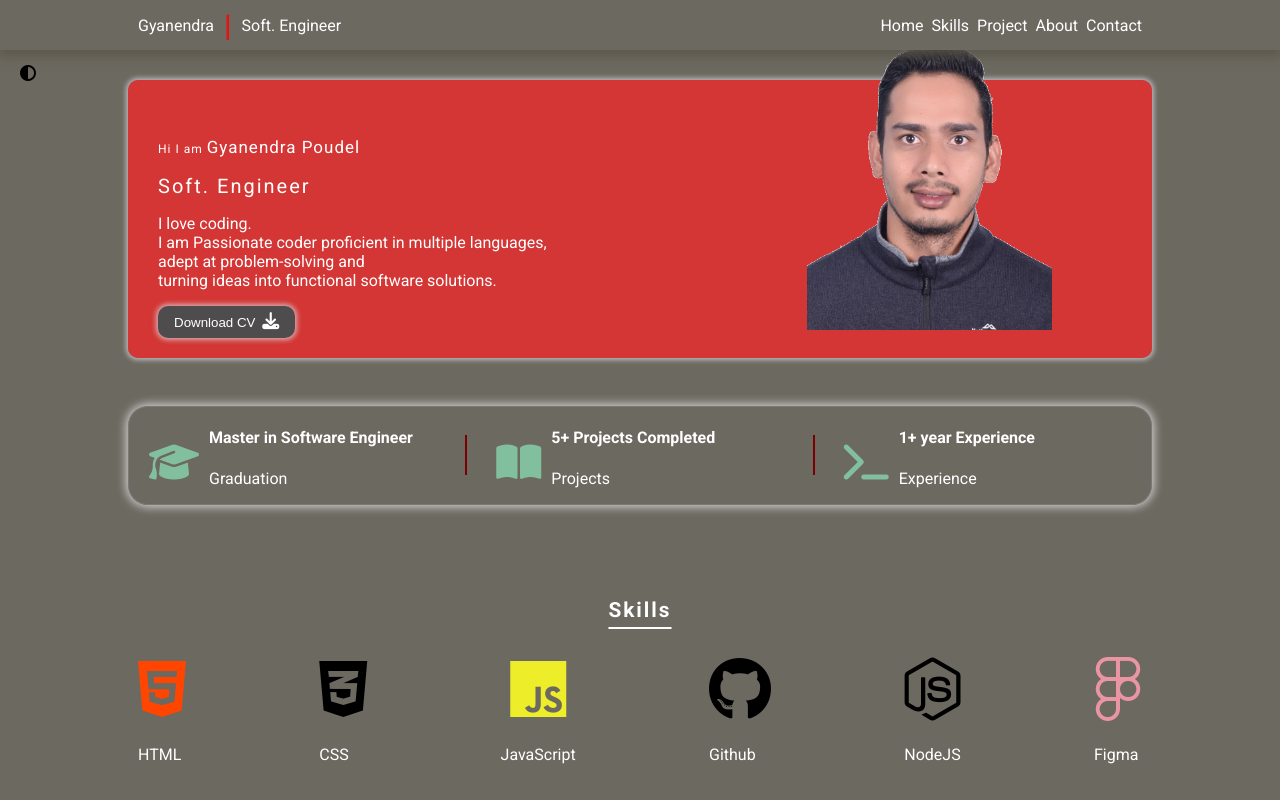
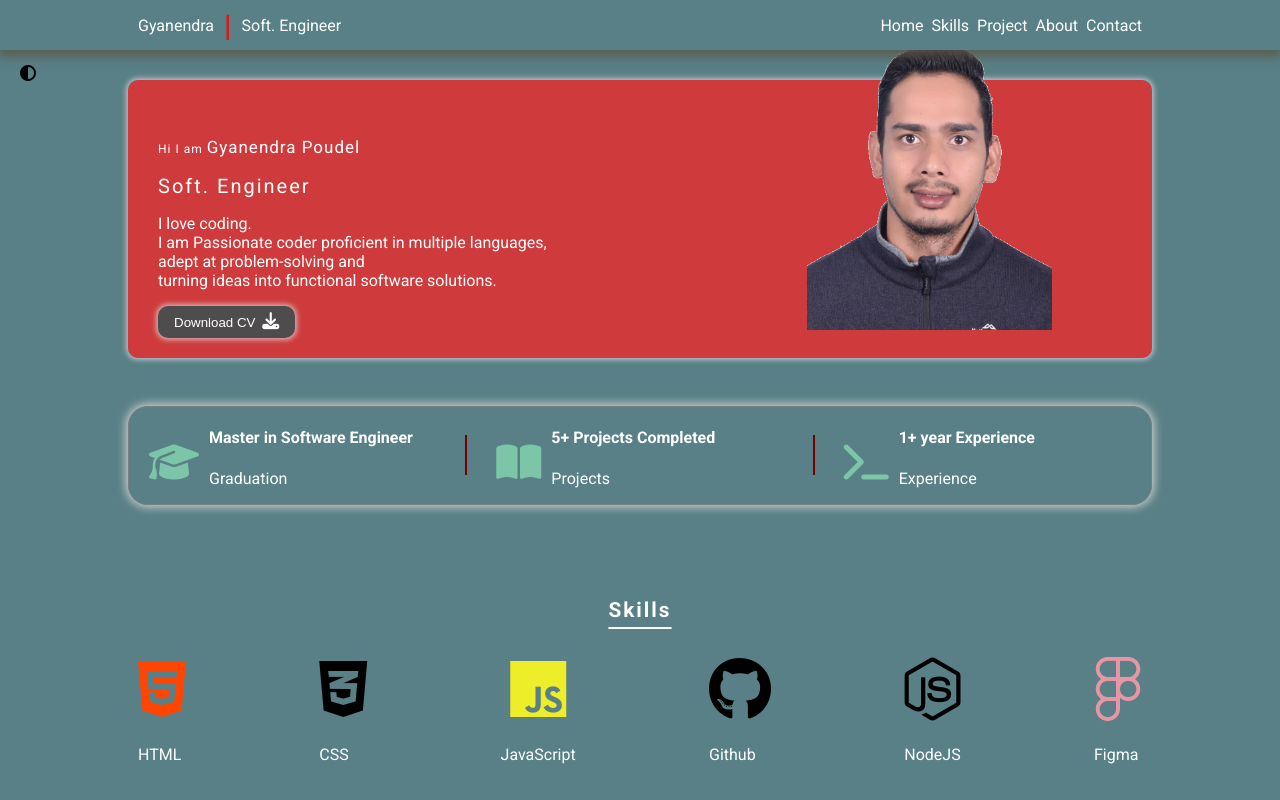
Before and after one commit to gyanendrapoudel/React-Portfolio, a React (Vite) app: page / in a window 1280 px wide. Shown: the top 800 px of the page. Built offline with nearby package versions, Linux system fonts and the light colour scheme.

Commit message:
bg color changed

```diff
--- a/src/App.css
+++ b/src/App.css
@@ -1,8 +1,8 @@
 :root{
 
 
-    --normal-mode-bg--:rgb(108, 105, 96);
-    --normal-mode-bg2--: #007F73;
+    --normal-mode-bg--:rgb(88, 128, 134);
+    --normal-mode-bg2--: #909448;
     --dark-mode-bg--:black;
     --text-color--:white;
     --primary--:var(--normal-mode-bg--);
```
